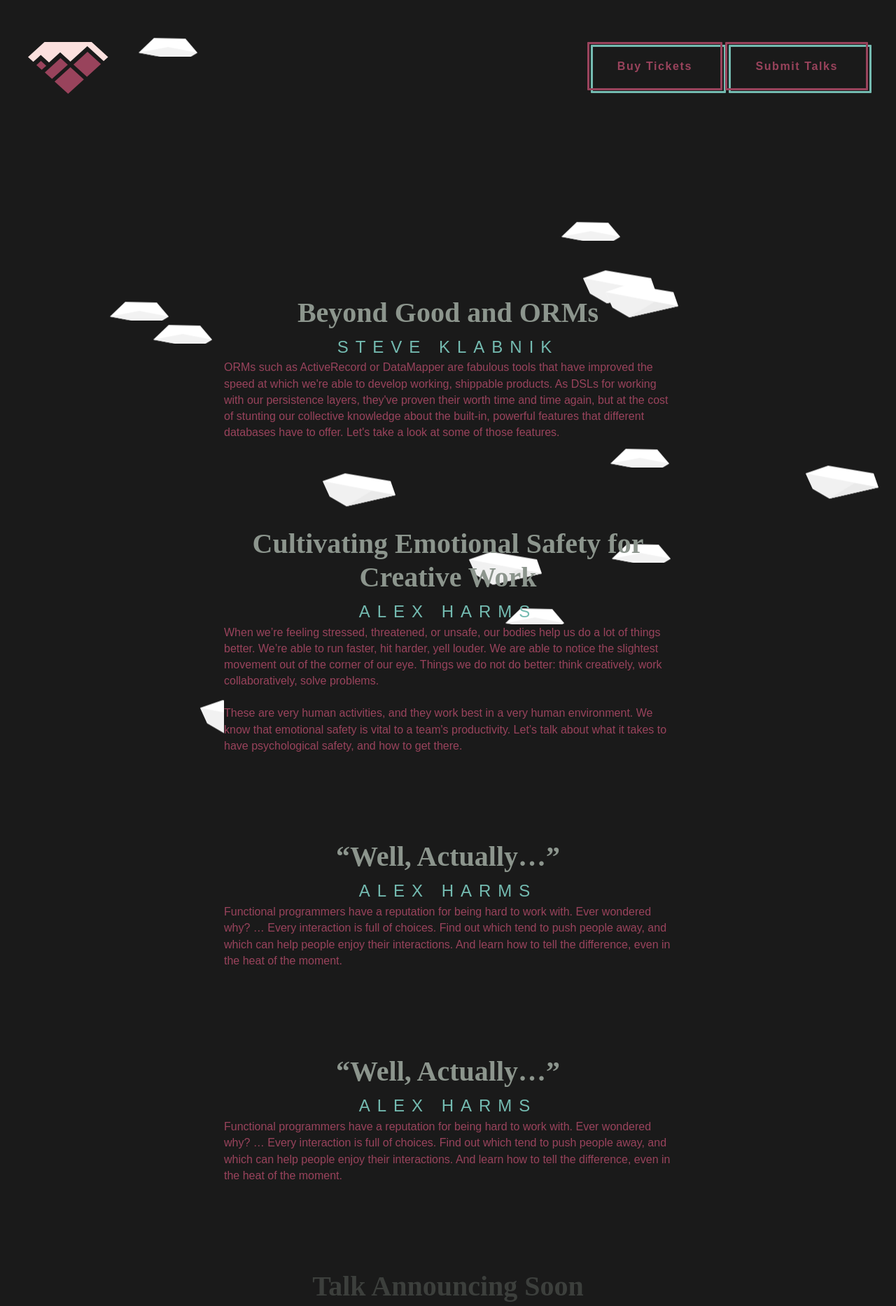
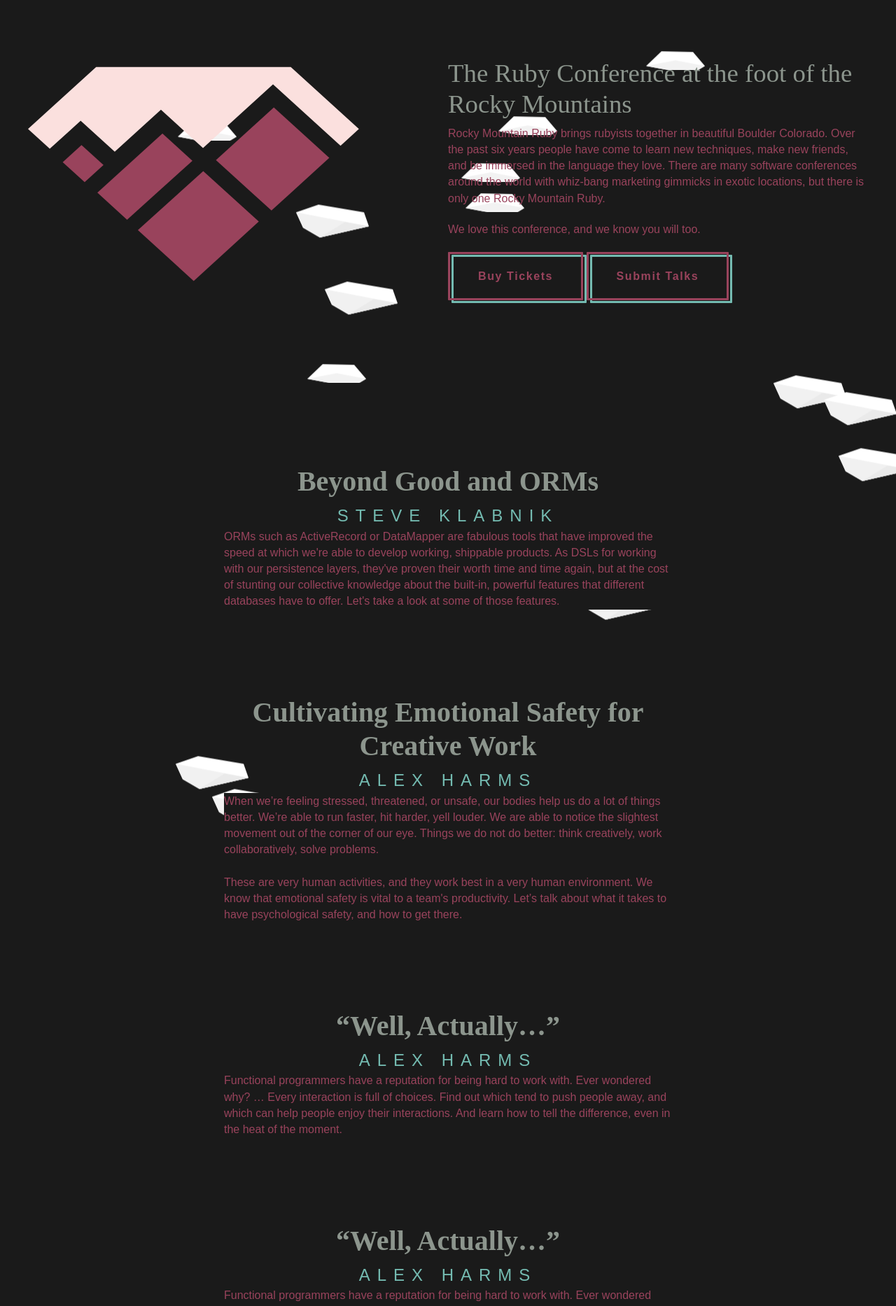
Before and after one commit to aaronagray/rmr2016, a Jekyll site: the page built from index.html, in a window 1280 px wide. Shown: the top 1866 px of the page at 70% size. Built offline with Jekyll 4.4.1, drawn with Linux system fonts in a browser that asks for light colours.

Commit message:
Include logo and favicon, update header typography.

```diff
--- a/_includes/head.html
+++ b/_includes/head.html
@@ -9,6 +9,7 @@
   <link rel="stylesheet" href="{{ "/css/main.css" | prepend: site.baseurl }}">
   <link rel="canonical" href="{{ page.url | replace:'index.html','' | prepend: site.baseurl | prepend: site.url }}">
   <link rel="alternate" type="application/rss+xml" title="{{ site.title }}" href="{{ "/feed.xml" | prepend: site.baseurl | prepend: site.url }}">
+  <link rel='shortcut icon' href='/favicon.ico' type='image/x-icon'/ >
   <script src="https://use.typekit.net/hxx5fad.js"></script>
   <script>try{Typekit.load({ async: true });}catch(e){}</script>
 </head>
--- a/_includes/header.html
+++ b/_includes/header.html
@@ -1,20 +1,16 @@
 <header class="site-header">
-  <?xml version="1.0" encoding="UTF-8" standalone="no"?>
-  <svg width="115px" height="74px" viewBox="0 0 115 74" version="1.1" xmlns="http://www.w3.org/2000/svg" xmlns:xlink="http://www.w3.org/1999/xlink">
-      <title>Rocky Mountain Ruby 2D Icon</title>
-      <defs></defs>
-      <g id="Page-1" stroke="none" stroke-width="1" fill="none" fill-rule="evenodd">
-          <g id="Group">
-              <polyline id="Fill-1" fill="#99435C" points="65 32.201 84.21 49.659 104.204 31.428 85.028 14 65 32.201"></polyline>
-              <polyline id="Fill-2" fill="#99435C" points="56.872 32.426 46.502 23 24 43.451 34.264 52.81 56.872 32.426"></polyline>
-              <polyline id="Fill-3" fill="#FBE0DE" points="14.029 22.377 18.212 18.575 30.004 29.292 45.98 14.773 60.533 28.001 84.745 5.999 108.098 27.221 114.46 21.421 90.889 0 23.571 0 0 21.421 7.528 28.285 14.029 22.377"></polyline>
-              <polyline id="Fill-4" fill="#99435C" points="60.614 36 38 56.391 57.311 73.999 79.831 53.466 60.614 36"></polyline>
-              <polyline id="Fill-5" fill="#99435C" points="12 32.914 19.596 39.84 26.116 33.915 18.507 27 12 32.914"></polyline>
-          </g>
-      </g>
-  </svg>
-  <div class="header-buttons">
-    <a class="button header-button of-button-group" href="https://rockymtnruby2016.busyconf.com/bookings/new">Buy Tickets</a>
-    <a class="button header-button of-button-group" href="https://rockymtnruby2016.busyconf.com/proposals/new">Submit Talks</a>
-  </div>
+  {% include logo.html %}
+  <section class="hero">
+    <h2>The Ruby Conference at the foot of the Rocky Mountains</h2>
+    <p>
+      Rocky Mountain Ruby brings rubyists together in beautiful Boulder Colorado. Over the past six years people have come to learn new techniques, make new friends, and be immersed in the language they love. There are many software conferences around the world with whiz-bang marketing gimmicks in exotic locations, but there is only one Rocky Mountain Ruby.
+    </p>
+    <p>
+      We love this conference, and we know you will too.
+    </p>
+    <div class="header-buttons">
+      <a class="button header-button of-button-group" href="https://rockymtnruby2016.busyconf.com/bookings/new">Buy Tickets</a>
+      <a class="button header-button of-button-group" href="https://rockymtnruby2016.busyconf.com/proposals/new">Submit Talks</a>
+    </div>
+  </section>
 </header>
--- /dev/null
+++ b/_includes/logo.html
@@ -0,0 +1,16 @@
+<div class="logo">
+  <?xml version="1.0" encoding="UTF-8" standalone="no"?>
+  <svg width="475px" height="435px" viewBox="0 7 115 74" version="1.1" xmlns="http://www.w3.org/2000/svg" xmlns:xlink="http://www.w3.org/1999/xlink">
+      <title>Rocky Mountain Ruby 2D Icon</title>
+      <defs>The Ruby Conference at the foot of the Rocky Mountains</defs>
+      <g id="Page-1" stroke="none" stroke-width="1" fill="none" fill-rule="evenodd">
+          <g id="Group">
+              <polyline id="Fill-1" fill="#99435C" points="65 32.201 84.21 49.659 104.204 31.428 85.028 14 65 32.201"></polyline>
+              <polyline id="Fill-2" fill="#99435C" points="56.872 32.426 46.502 23 24 43.451 34.264 52.81 56.872 32.426"></polyline>
+              <polyline id="Fill-3" fill="#FBE0DE" points="14.029 22.377 18.212 18.575 30.004 29.292 45.98 14.773 60.533 28.001 84.745 5.999 108.098 27.221 114.46 21.421 90.889 0 23.571 0 0 21.421 7.528 28.285 14.029 22.377"></polyline>
+              <polyline id="Fill-4" fill="#99435C" points="60.614 36 38 56.391 57.311 73.999 79.831 53.466 60.614 36"></polyline>
+              <polyline id="Fill-5" fill="#99435C" points="12 32.914 19.596 39.84 26.116 33.915 18.507 27 12 32.914"></polyline>
+          </g>
+      </g>
+  </svg>
+</div>
--- a/_sass/_header.scss
+++ b/_sass/_header.scss
@@ -1,3 +1,7 @@
+.logo {
+  float: left;
+}
+
 .site-header {
   overflow: hidden;
   min-height: 200px;
@@ -5,8 +9,11 @@
   padding: $spacing-unit;
 }
 
+.hero {
+  width: 50%;
+  float: right;
+}
+
 .header-buttons {
-  position: absolute;
-  top: $spacing-unit;
-  right: $spacing-unit;
+
 }
--- a/_sass/_type.scss
+++ b/_sass/_type.scss
@@ -5,7 +5,7 @@
   background-color: white;
   font-weight: 400;
   line-height: 1.45;
-  color: #333;
+  color: #99435C;
 }
 
 p {margin-bottom: 1.3rem;}
@@ -15,6 +15,7 @@
   margin: 1.414rem 0 0.5rem;
   font-weight: inherit;
   line-height: 1.2;
+  color: #8C958D;
 }
 
 h1 {
@@ -22,7 +23,7 @@
   font-size: 2.441rem;
 }
 
-h2 {font-size: 1.953rem;}
+h2 {font-size: 2.3rem;}
 
 h3 {font-size: 1.563rem;}
 
```
Also changed, not shown: favicon.ico (added).
